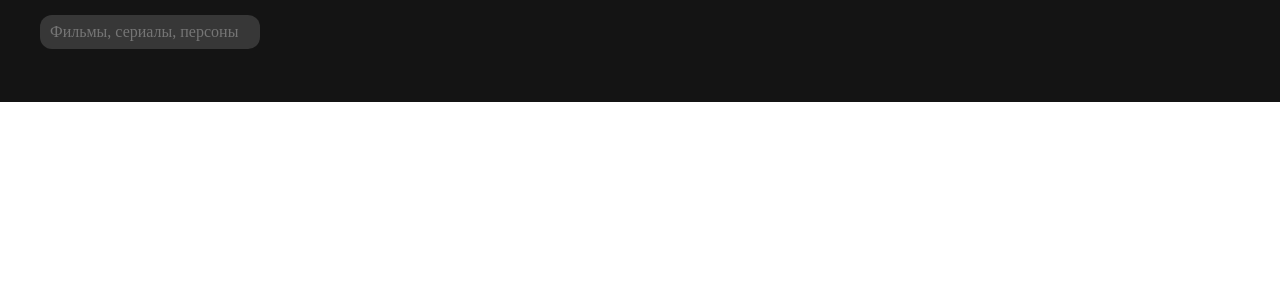
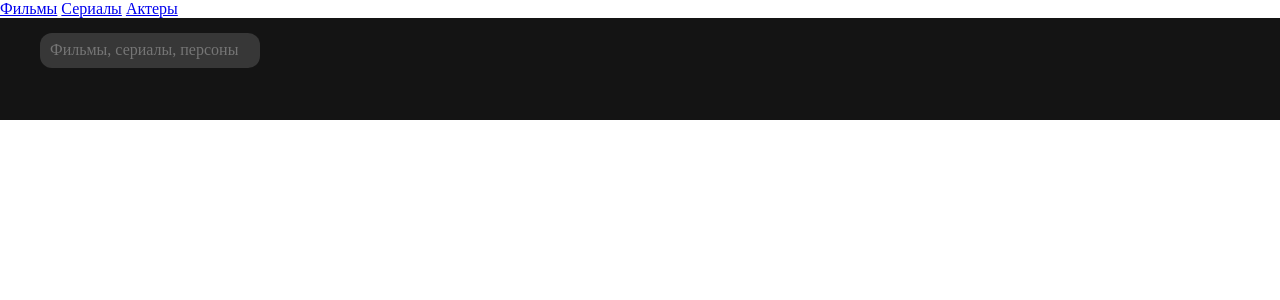
Before and after one commit to 1nazar1l/moviesSite, a Django app: page / in a window 1280 px wide; the page is wider, and only the part inside the window is pictured. Shown: the top 300 px of that part. Run offline with Django 5.2, Linux system fonts and the light colour scheme; parts of the project's set-up code (start-up, migrations or seed data) failed here and were passed over; some libraries are stand-ins or nearby versions.

Commit message:
fix bugs

```diff
--- /dev/null
+++ b/requirements.txt
@@ -0,0 +1 @@
+Django==5.2.6
--- a/website/mainProject/templates/home.html
+++ b/website/mainProject/templates/home.html
@@ -10,9 +10,9 @@
     <link rel="stylesheet" href="{% static "css/style1.css" %}">
 </head>
 <body>
-    {% comment %} <a href="{% url "films" %}">Фильмы</a>
+    <a href="{% url "films" %}">Фильмы</a>
     <a href="{% url "serials" %}">Сериалы</a>
-    <a href="{% url "actors" %}">Актеры</a> {% endcomment %}
+    <a href="{% url "actors" %}">Актеры</a>
     <header>
         <div class="input_block">
             <input type="text" placeholder="Фильмы, сериалы, персоны">
--- a/website/mainProject/tools.py
+++ b/website/mainProject/tools.py
@@ -42,6 +42,9 @@ def create_success_message(messages, media_type, start_time, lead_time, text):
     })
 
 def collect_special_messages_block(messages, messages_block, request):
+    if 'custom_messages' not in request.session:
+        request.session['custom_messages'] = []
+
     messages_block.append(messages)
     request.session['custom_messages'].extend(messages_block)
     request.session.modified = True
@@ -256,11 +259,16 @@ def download_media_item(media_type, img_index, media_item_data, model, img_url):
         defaults=defaults
     )
 
+    directory = local_img_path.split("/")
+    directory = f"mainProject/static/{directory[0]}/{directory[1]}"
+    os.makedirs(directory, exist_ok=True)
+
     img_filepath = os.path.join("mainProject/static", local_img_path)
 
     if not os.path.exists(img_filepath):
         if site_img_path != "":
             p = requests.get(site_img_path)
+            print(p.content)
 
             with open(img_filepath, "wb") as out:
                 out.write(p.content)
```
